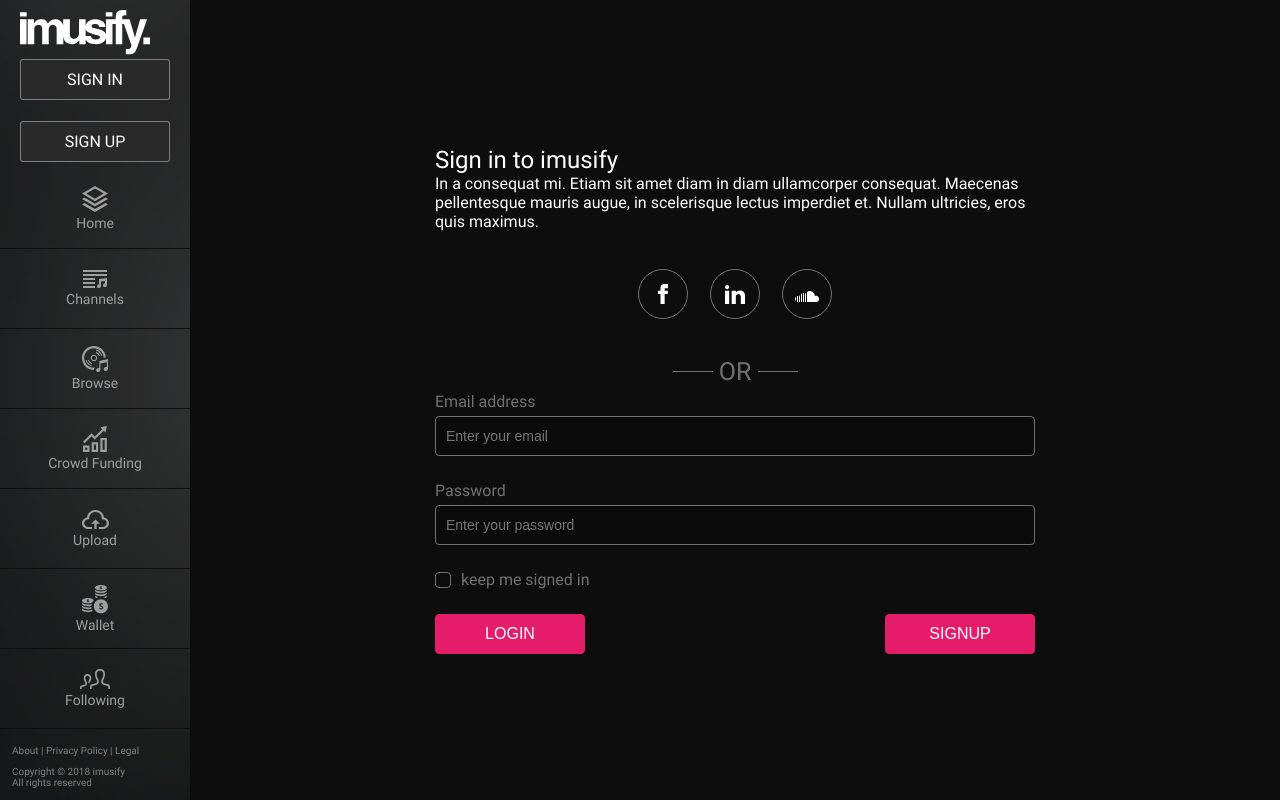
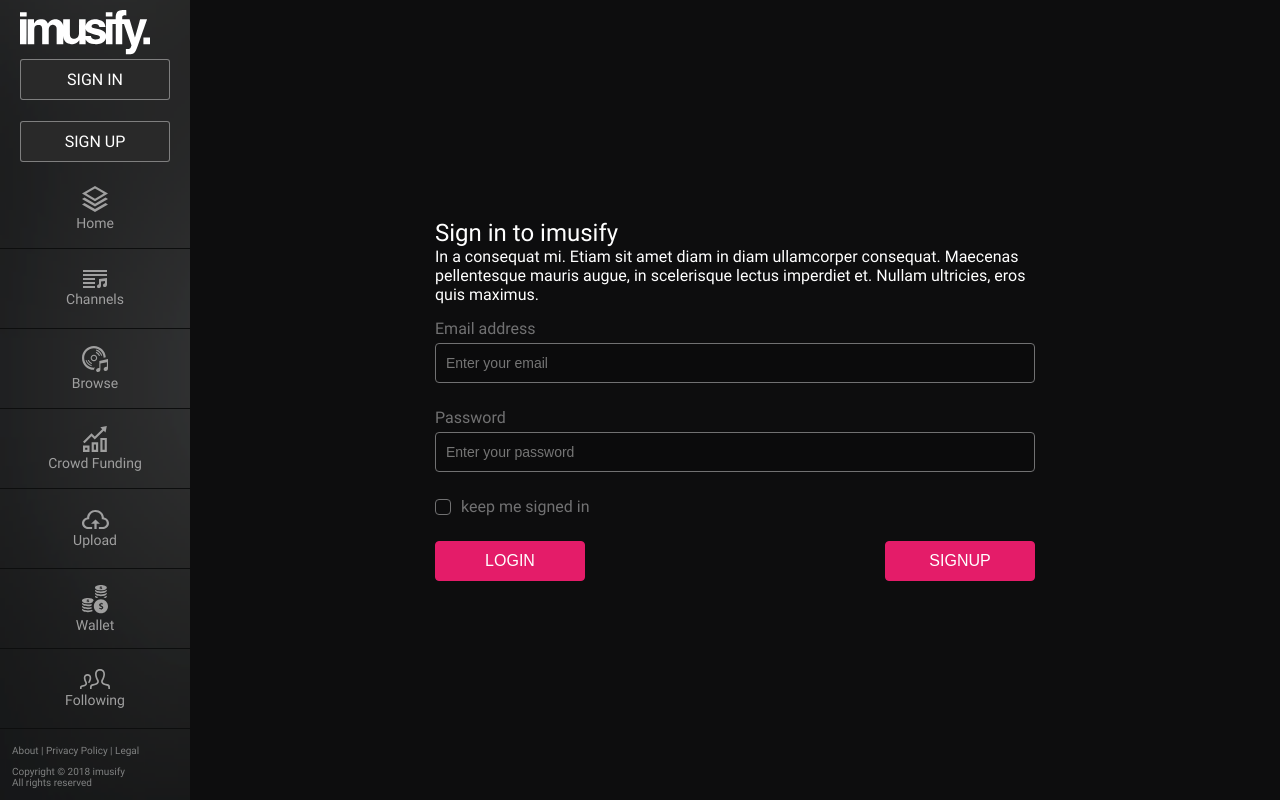
Before and after one commit to imusify/imusify-web, a Vue app: page /signin in a window 1280 px wide. Built offline with nearby package versions, Linux system fonts and the light colour scheme.

Commit message:
hide social media icons on login and signup page

```diff
--- a/src/components/Login.vue
+++ b/src/components/Login.vue
@@ -6,8 +6,8 @@
         Maecenas pellentesque mauris augue, in scelerisque lectus imperdiet et. Nullam ultricies,
         eros quis maximus.
       </p>
-      <social-icons></social-icons>
-      <div class="or-ui"><span>OR</span></div>
+      <social-icons v-if="false"></social-icons>
+      <div class="or-ui" v-if="false"><span>OR</span></div>
       <div>
         <form @submit.prevent="onSubmit()">
           <div class="form-group">
--- a/src/components/Signup.vue
+++ b/src/components/Signup.vue
@@ -9,8 +9,8 @@
         Maecenas pellentesque mauris augue, in scelerisque lectus imperdiet et.
         Nullam ultricies, eros quis maximus.
       </p>
-      <social-icons></social-icons>
-      <div class="or-ui"><span>OR</span></div>
+      <social-icons v-if="false"></social-icons>
+      <div class="or-ui" v-if="false"><span>OR</span></div>
       <div>
         <form @submit.prevent="registerationPage()">
           <div class="form-group">
```
